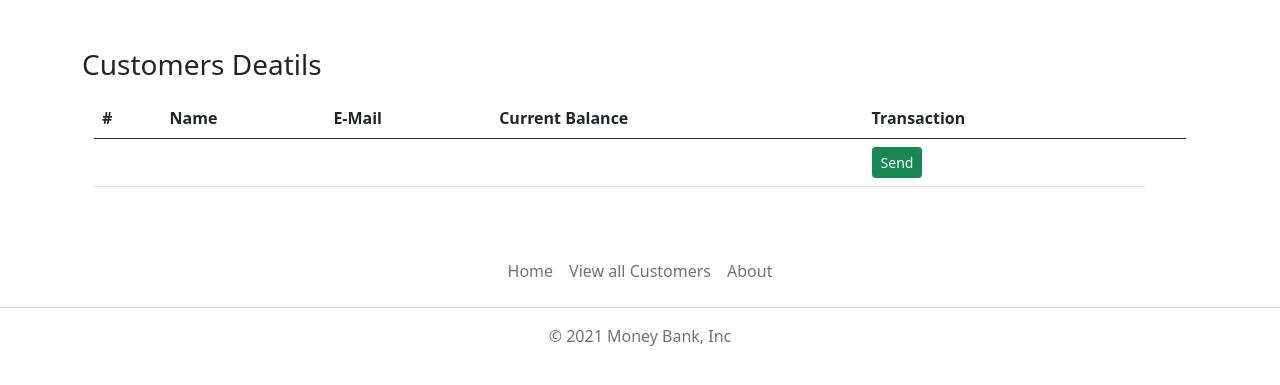
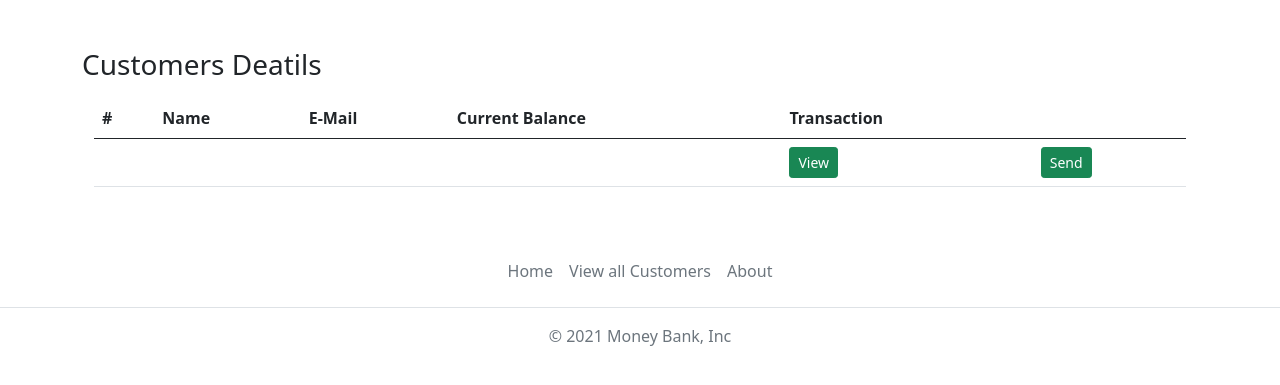
Before and after one commit to harish127/Sparks-Foundation, a PHP site: page /customer.php in a window 1280 px wide. Shown: the part 56-441 px from the top of the page. Run offline with PHP 8.4, Linux system fonts and the light colour scheme; tables that the repository leaves empty or names only in its code hold one stand-in row (values such as "Sample post"); data that the repository does not hold is empty.

Commit message:
added message for if the table have null record

```diff
--- a/customer.php
+++ b/customer.php
@@ -37,6 +37,8 @@
                   </tr>
                 </thead>
                 <tbody>
+
+                <!-- fetching data from table -->
                 <?php
                   if($num_of_entry>0){
                     while($row = mysqli_fetch_assoc($result)){
@@ -45,10 +47,13 @@
                     <td>".$row['Name']."</td>
                     <td>".$row['Email']."</td>
                     <td>".$row['Amount']."</td>
+                    <td><a href='#'><button type='button' class='btn btn-success btn-sm'>View</button></a></td>
                     <td><a href='#'><button type='button' class='btn btn-success btn-sm'>Send</button></a></td>
                   </tr>";
 
                     }
+                  }else{
+                    echo "<h2>No data found in table</h2>";
                   }
                 ?>
                 </tbody>
```
